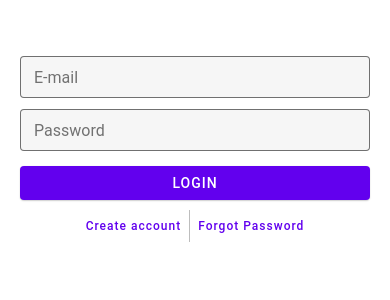
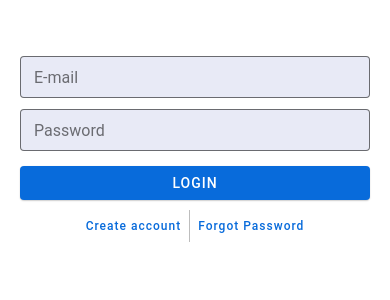
Before and after one commit to FelipeSSantos1/NewAquamind, a React Native app: screen / in a window 390 px wide. Shown: the top 300 px of the page. Built offline with nearby package versions, Linux system fonts and the light colour scheme.

Commit message:
config theme

```diff
--- a/src/App.tsx
+++ b/src/App.tsx
@@ -1,14 +1,24 @@
 import React from 'react'
 import { NavigationContainer } from '@react-navigation/native'
+import { Provider as PaperProvider, configureFonts } from 'react-native-paper'
+import { StatusBar } from 'react-native'
 
-import Sample from './sample'
+import theme from './theme'
 import Login from './view/login'
+
+const myTheme = {
+  ...theme,
+  fonts: configureFonts({ default: { ...theme.fonts } }),
+}
 
 const App: React.FC = () => {
   return (
-    <NavigationContainer>
-      <Login />
-    </NavigationContainer>
+    <PaperProvider theme={myTheme}>
+      <NavigationContainer>
+        <StatusBar barStyle="light-content" />
+        <Login />
+      </NavigationContainer>
+    </PaperProvider>
   )
 }
 
--- a/src/view/login/index.tsx
+++ b/src/view/login/index.tsx
@@ -24,7 +24,7 @@ import {
   ScrollView,
 } from './styles'
 
-const Login = () => {
+const Login: React.FC = () => {
   // const dispatch = useDispatch()
 
   const checkLogin = async (values: FormData) => {
```
